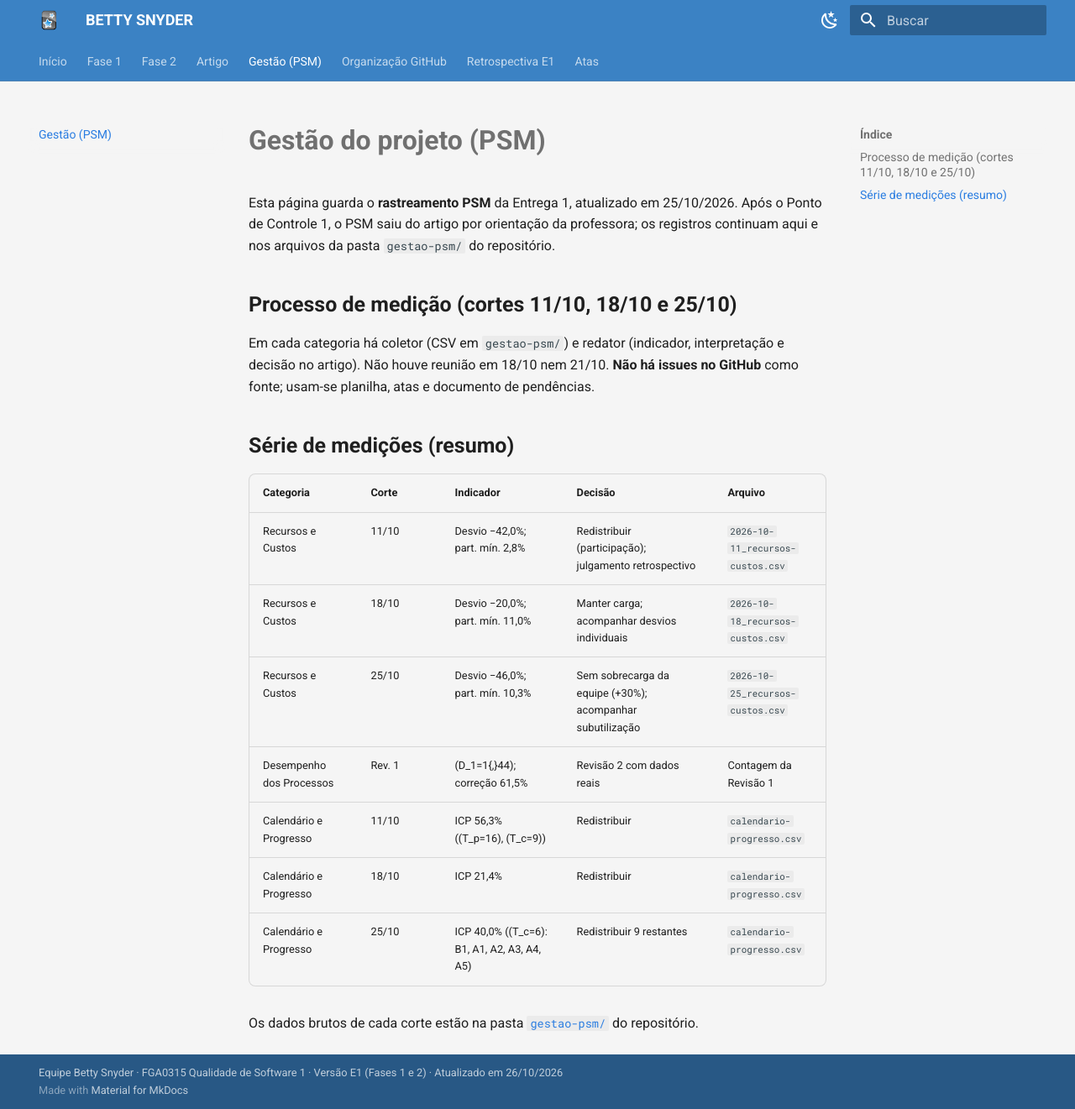
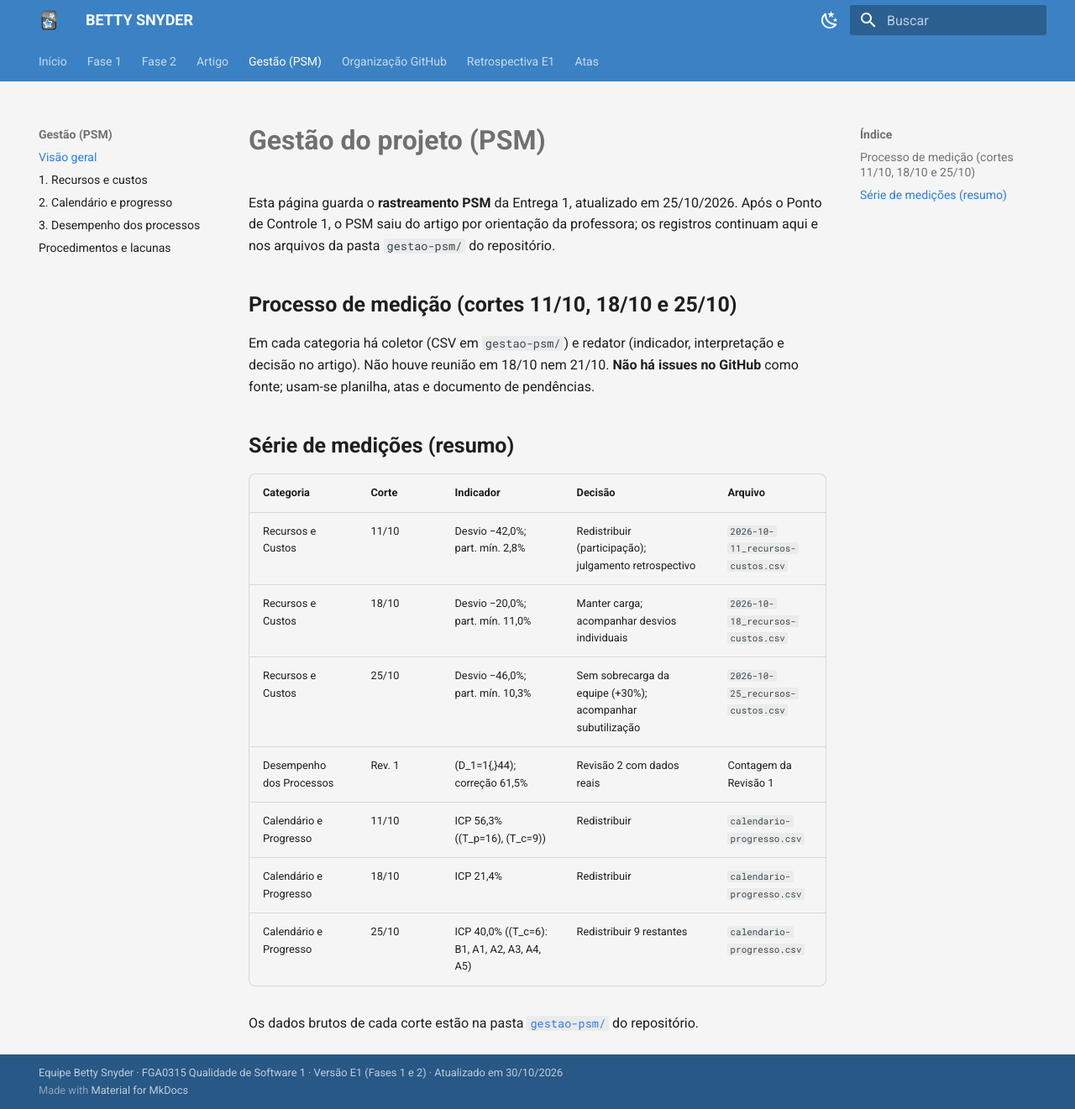
Before and after one commit to FCTE-Qualidade-de-Software-1/2026-2_T01_BETTY_SNYDER, an MkDocs documentation site: the page built from docs/gestao-psm.md, in a window 1280 px wide and 1321 px high. Shown: the whole window at 84% size. Built offline with MkDocs 1.6.1 and Material for MkDocs 9.7.7, drawn with Linux system fonts in a browser that asks for light colours.

Commit message:
chore(mkdocs): adiciona navegacao hierarquica PSM e suporte a Mermaid

```diff
--- a/mkdocs.yml
+++ b/mkdocs.yml
@@ -1,12 +1,17 @@
 site_name: BETTY SNYDER
-copyright: "Equipe Betty Snyder · FGA0315 Qualidade de Software 1 · Versão E1 (Fases 1 e 2) · Atualizado em 26/10/2026"
+copyright: "Equipe Betty Snyder · FGA0315 Qualidade de Software 1 · Versão E1 (Fases 1 e 2) · Atualizado em 30/10/2026"
 site_url: https://FCTE-Qualidade-de-Software-1.github.io/2026-2_T01_BETTY_SNYDER/
 nav:
   - Início: index.md
   - Fase 1: fase1.md
   - Fase 2: fase2.md
   - Artigo: artigo.md
-  - Gestão (PSM): gestao-psm.md
+  - Gestão (PSM):
+      - Visão geral: gestao-psm.md
+      - 1. Recursos e custos: gestao-psm/recursos-e-custos.md
+      - 2. Calendário e progresso: gestao-psm/calendario-e-progresso.md
+      - 3. Desempenho dos processos: gestao-psm/desempenho-dos-processos.md
+      - Procedimentos e lacunas: gestao-psm/procedimentos-e-lacunas.md
   - Organização GitHub: github-organizacao.md
   - Retrospectiva E1: retrospectiva-e1.md
   - Atas:
@@ -48,6 +53,11 @@ markdown_extensions:
   - attr_list
   - md_in_html
   - admonition
+  - pymdownx.superfences:
+      custom_fences:
+        - name: mermaid
+          class: mermaid
+          format: !!python/name:pymdownx.superfences.fence_code_format
   - pymdownx.emoji:
       emoji_index: !!python/name:material.extensions.emoji.twemoji
       emoji_generator: !!python/name:material.extensions.emoji.to_svg
```
Also changed, not shown: docs/index.md (+1 -1 lines).
